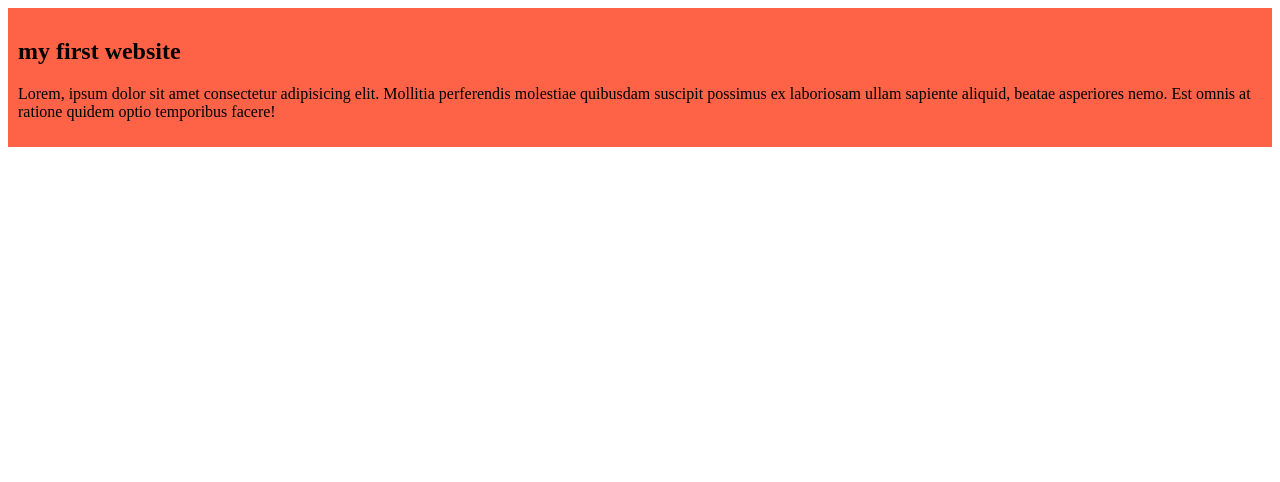
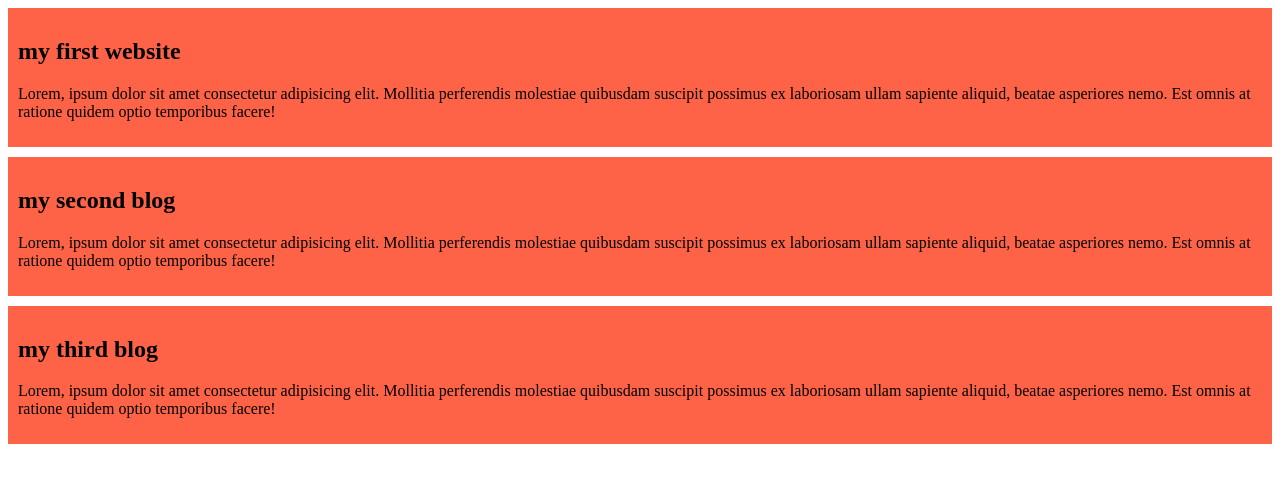
Before and after one commit to tasmi-nijum/my-simple-website, a plain HTML site: page index.html in a window 1280 px wide. Drawn offline with Linux system fonts and the light colour scheme.

Commit message:
added the second and third blog

```diff
--- a/index.html
+++ b/index.html
@@ -11,6 +11,14 @@
     <h2>my first website</h2>
     <p>Lorem, ipsum dolor sit amet consectetur adipisicing elit. Mollitia perferendis molestiae quibusdam suscipit possimus ex laboriosam ullam sapiente aliquid, beatae asperiores nemo. Est omnis at ratione quidem optio temporibus facere!</p>
     </div>
+    <div>
+    <h2>my second blog</h2>
+    <p>Lorem, ipsum dolor sit amet consectetur adipisicing elit. Mollitia perferendis molestiae quibusdam suscipit possimus ex laboriosam ullam sapiente aliquid, beatae asperiores nemo. Est omnis at ratione quidem optio temporibus facere!</p>
+    </div>
+    <div>
+    <h2>my third blog</h2>
+    <p>Lorem, ipsum dolor sit amet consectetur adipisicing elit. Mollitia perferendis molestiae quibusdam suscipit possimus ex laboriosam ullam sapiente aliquid, beatae asperiores nemo. Est omnis at ratione quidem optio temporibus facere!</p>
+    </div>
 
 </body>
 </html>
--- a/styles/blog.css
+++ b/styles/blog.css
@@ -1,4 +1,5 @@
 div{
     background-color: tomato;
     padding: 10px;
+    margin-bottom: 10px;
 }
```
